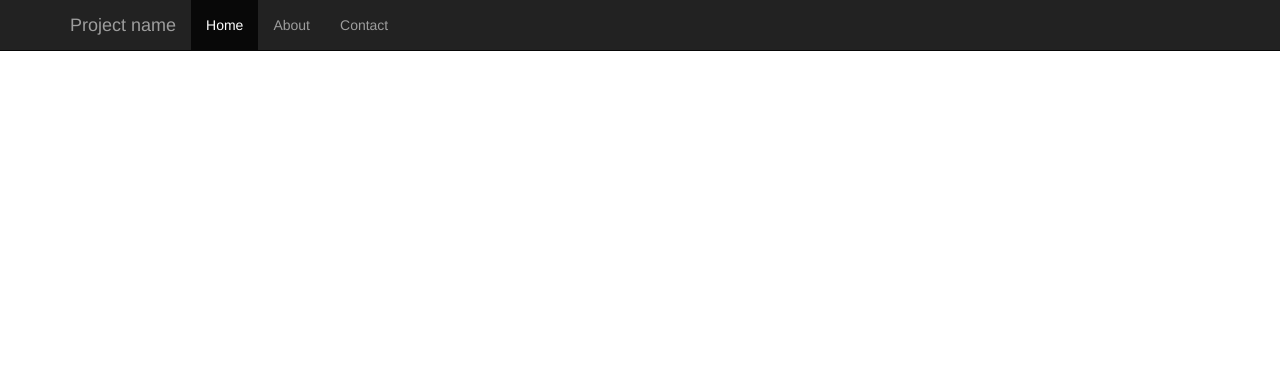
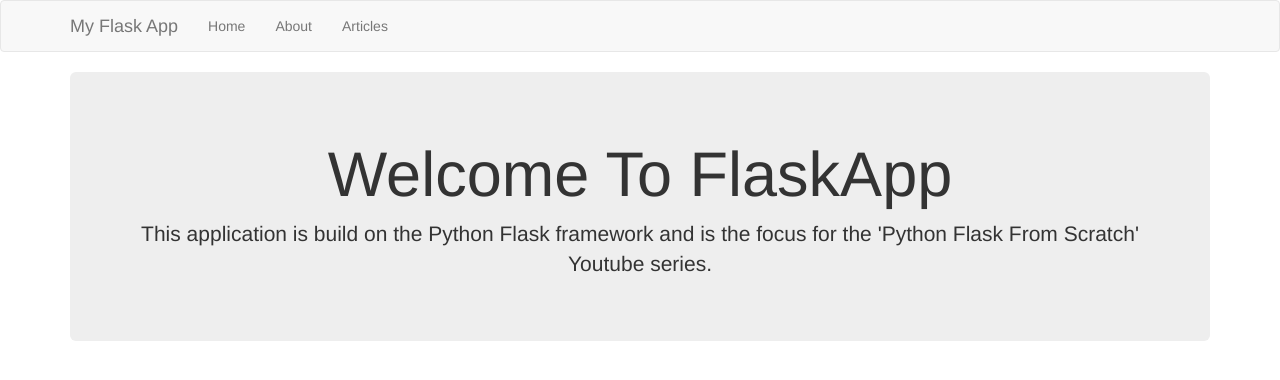
Before and after one commit to mndragos/Flask_Application_Tutorial, a Flask app: page / in a window 1280 px wide. Shown: the top 380 px of the page. Run offline with Flask 2, Linux system fonts and the light colour scheme; some libraries are stand-ins or nearby versions.

Commit message:
updated content for home.html

```diff
--- a/flask_application_tutorial/templates/home.html
+++ b/flask_application_tutorial/templates/home.html
@@ -1,5 +1,8 @@
 {% extends 'layout.html' %}
 
 {% block body %}
-HOME
+<div class='jumbotron text-center'>
+    <h1>Welcome To FlaskApp</h1>
+    <p class='lead'>This application is build on the Python Flask framework and is the focus for the 'Python Flask From Scratch' Youtube series.</p>
+</div>
 {% endblock %}
--- a/flask_application_tutorial/templates/includes/_navbar.html
+++ b/flask_application_tutorial/templates/includes/_navbar.html
@@ -1,4 +1,4 @@
-<nav class="navbar navbar-inverse navbar-fixed-top">
+<nav class="navbar navbar-default">
   <div class="container">
     <div class="navbar-header">
       <button type="button" class="navbar-toggle collapsed" data-toggle="collapse" data-target="#navbar" aria-expanded="false" aria-controls="navbar">
@@ -7,13 +7,13 @@
         <span class="icon-bar"></span>
         <span class="icon-bar"></span>
       </button>
-      <a class="navbar-brand" href="#">Project name</a>
+      <a class="navbar-brand" href="#">My Flask App</a>
     </div>
     <div id="navbar" class="collapse navbar-collapse">
       <ul class="nav navbar-nav">
-        <li class="active"><a href="#">Home</a></li>
-        <li><a href="#">About</a></li>
-        <li><a href="#">Contact</a></li>
+        <li><a href="/">Home</a></li>
+        <li><a href="/about">About</a></li>
+        <li><a href="/articles">Articles</a></li>
       </ul>
     </div><!--/.nav-collapse -->
   </div>
--- a/flask_application_tutorial/templates/layout.html
+++ b/flask_application_tutorial/templates/layout.html
@@ -8,7 +8,9 @@
 </head>
 <body>
     {% include 'includes/_navbar.html' %}
-    {% block body %}{% endblock %}
+    <div class='container'>
+        {% block body %}{% endblock %}
+    </div>
     <script src="https://stackpath.bootstrapcdn.com/bootstrap/3.3.7/js/bootstrap.min.js"></script>
 </body>
 </html>
```
